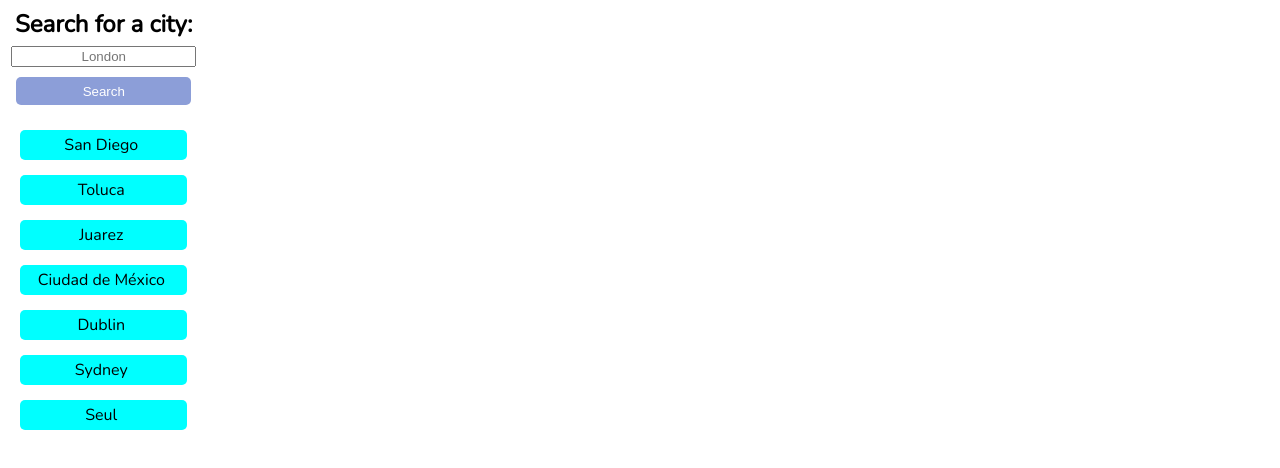
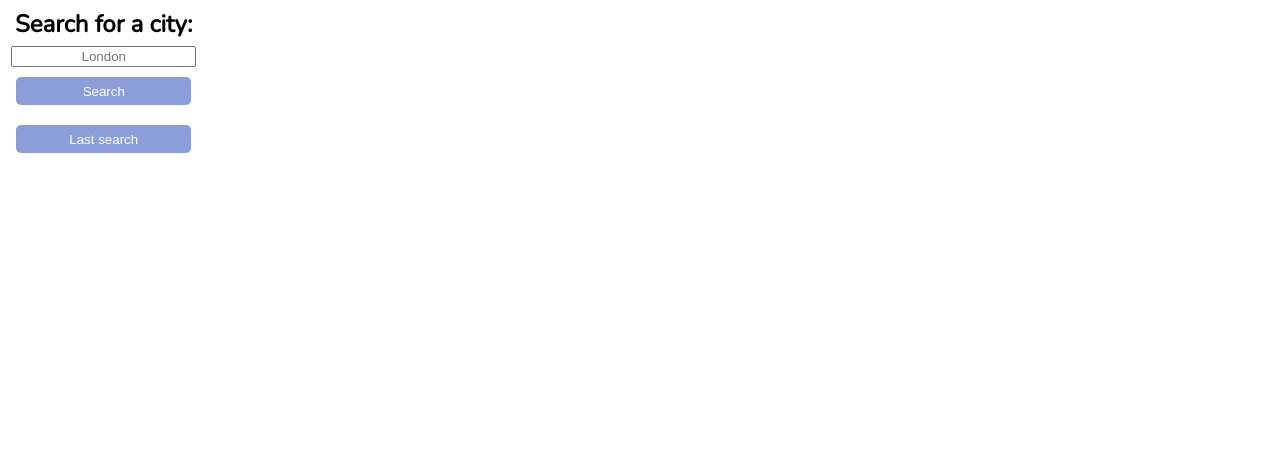
Before and after one commit to 3rikMtz/M6Weather-Dashboard, a plain HTML site: page index.html in a window 1280 px wide. Shown: the part 68-536 px from the top of the page. Drawn offline with nearby package versions, Linux system fonts and the light colour scheme.

Commit message:
index.html

```diff
--- a/index.html
+++ b/index.html
@@ -28,17 +28,12 @@
             <div class="search-button">
                 <button class="btn-el">Search</button>
             </div>
-                <div class="history-el">
-                    <ul>
-                        <li>San Diego</li>
-                        <li>Toluca</li>
-                        <li>Juarez</li>
-                        <li>Ciudad de México</li>
-                        <li>Dublin</li>
-                        <li>Sydney</li>
-                        <li>Seul</li>
-                    </ul>
+
+                <div class="buttons">
+                    <button class="button is-dark" id="history" onclick="lastSearch()">Last search</button>
+                    <div id="last-searched-cities"></div>
                 </div>
+
         </div>
     </div>
     <div class="grid-container">
@@ -53,7 +48,6 @@
 </div>
 
 
-
     <script src="./assets/js/script.js"></script>
 </body>
 </html>
```
Lines whose indentation alone changed are shown as unchanged.
